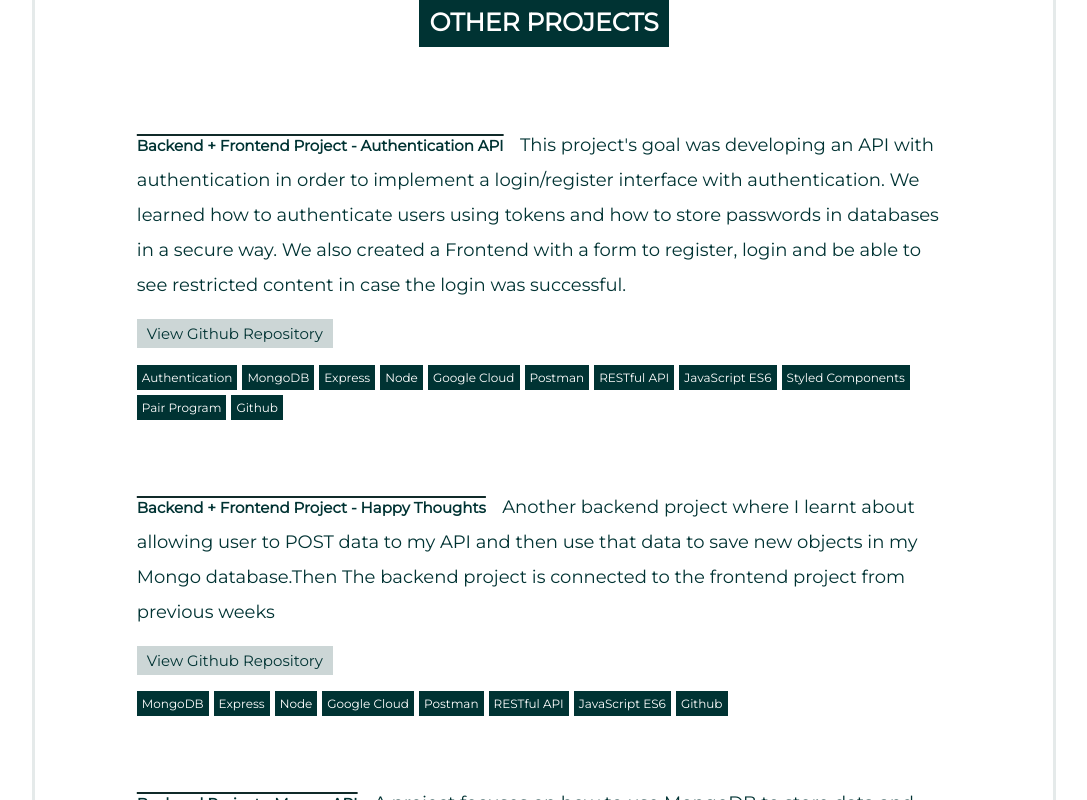
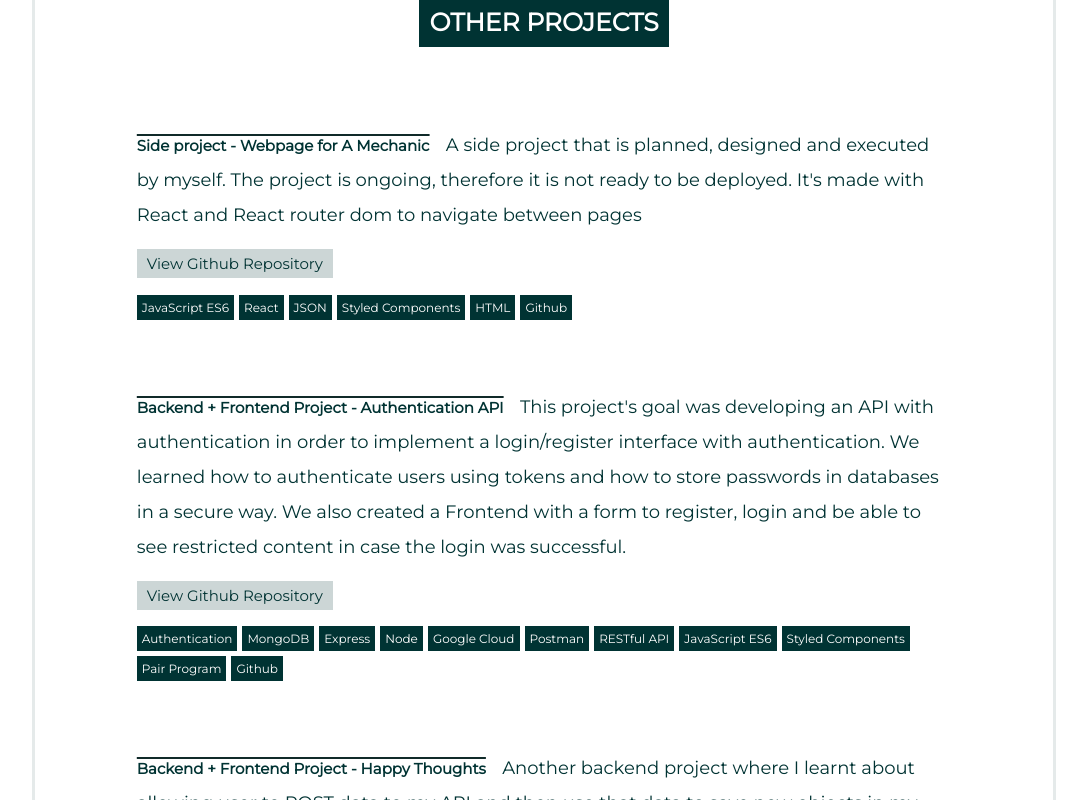
Before and after one commit to Technigo/project-react-portfolio, a React (Create React App) app: page / in a window 1280 px wide. Shown: the part 2520-3320 px from the top of the page, without its empty margins (96-1183 px from the left). Built offline with nearby package versions, Linux system fonts and the light colour scheme.

Commit message:
added new json (skill json), added new project

```diff
--- a/src/assets/otherprojects.json
+++ b/src/assets/otherprojects.json
@@ -106,6 +106,15 @@
         "github_url": "https://github.com/katirum/project-auth",
         "description": "This project's goal was developing an API with authentication in order to implement a login/register interface with authentication. We learned how to authenticate users using tokens and how to store passwords in databases in a secure way. We also created a Frontend with a form to register, login and be able to see restricted content in case the login was successful.",
         "tags": ["Authentication", "MongoDB", "Express", "Node", "Google Cloud", "Postman", "RESTful API", "JavaScript ES6", "Styled Components", "Pair Program", "Github"]
+      },
+      {
+        "title": "Side project - Webpage for A Mechanic",
+        "id": "17",
+        "image": "",
+        "url": "https://github.com/katirum/side-project-mechanic-site",
+        "github_url": "https://github.com/katirum/side-project-mechanic-site",
+        "description": "A side project that is planned, designed and executed by myself. The project is ongoing, therefore it is not ready to be deployed. It's made with React and React router dom to navigate between pages",
+        "tags": ["JavaScript ES6", "React", "JSON", "Styled Components", "HTML", "Github"]
       }
 
   ]
--- /dev/null
+++ b/src/assets/skills.json
@@ -0,0 +1,17 @@
+[
+    {
+        "title": "Code",
+        "id": "1",
+        "skills": ["JavaScript ES6", "React", "Redux", "RESTFUL APIs", "Node JS", "Express", "MongoDB", "Styled Components", "CSS", "HTML"]
+    },
+    {
+        "title": "Toolbox",
+        "id": "2",
+        "skills": ["Github", "Frontend Tool: NPM", "VSCode", "Figma", "Canva", "Slack", "Netlify", "Google CLoud", "Stack Overflow"]
+    },
+    {
+        "title": "More",
+        "id": "3",
+        "skills": ["Googling", "Responsive Design", "Agile Methodology", "Mob Programming", "Indonesian", "Swedish"]
+    }
+]
--- a/src/components/Skills.js
+++ b/src/components/Skills.js
@@ -1,45 +1,22 @@
 import React from 'react';
 import styled from 'styled-components';
 import { SectionTitle, Wrapper, OverlinedHeading, ProjectText } from './GlobalStyles';
+import data from '../assets/skills.json'
 
 export const Skills = () => {
   return (
     <Wrapper primary>
       <SectionTitle primary>SKILLS</SectionTitle>
       <SkillsContainer>
-        <SkillsList>
-          <OverlinedHeading>CODE</OverlinedHeading>
-          <SkillName primary>JavaScript ES6</SkillName>
-          <SkillName primary>CSS3</SkillName>
-          <SkillName primary>HTML5</SkillName>
-          <SkillName primary>APIs</SkillName>
-          <SkillName primary>React</SkillName>
-          <SkillName primary>Redux</SkillName>
-          <SkillName primary>Express</SkillName>
-          <SkillName primary>MongoDB</SkillName>
-          <SkillName primary>Node JS</SkillName>
-          <SkillName primary>Styled Components</SkillName>
-        </SkillsList>
-        <SkillsList>
-          <OverlinedHeading>TOOLBOX</OverlinedHeading>
-          <SkillName primary>GitHub</SkillName>
-          <SkillName primary>VSCode</SkillName>
-          <SkillName primary>Figma</SkillName>
-          <SkillName primary>Canva</SkillName>
-          <SkillName primary>Slack</SkillName>
-          <SkillName primary>Netlify</SkillName>
-          <SkillName primary>Google Cloud</SkillName>
-          <SkillName primary>Stack Overflow</SkillName>
-        </SkillsList>
-        <SkillsList>
-          <OverlinedHeading>MORE</OverlinedHeading>
-          <SkillName primary>Googling</SkillName>
-          <SkillName primary>Responsive Design</SkillName>
-          <SkillName primary>Agile Methodology</SkillName>
-          <SkillName primary>Mob Programming</SkillName>
-          <SkillName primary>Indonesian</SkillName>
-          <SkillName primary>Swedish</SkillName>
-        </SkillsList>
+        {data.map((item) => (
+          <SkillsList key={item.id}>
+            <OverlinedHeading>{item.title}</OverlinedHeading>
+            {item.skills.map((skill) => (
+              <SkillName primary key={skill}>{skill}</SkillName>
+            ))}
+          </SkillsList>
+        ))}
+
       </SkillsContainer>
     </Wrapper>
   )
@@ -53,7 +30,6 @@ const SkillsContainer = styled.div`
   @media (min-width: 668px){
     grid-template-columns: repeat(3, 1fr);
   }
-
 `
 
 const SkillsList = styled.div`
```
